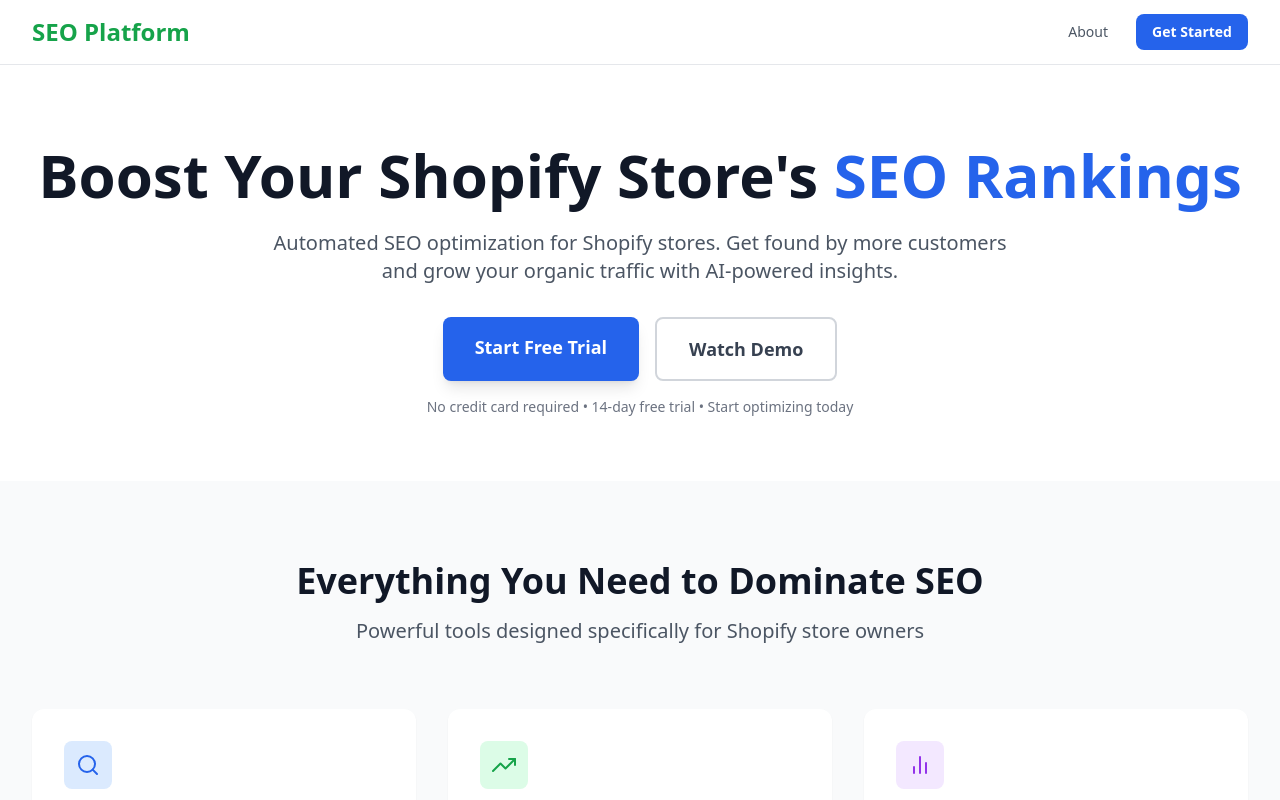
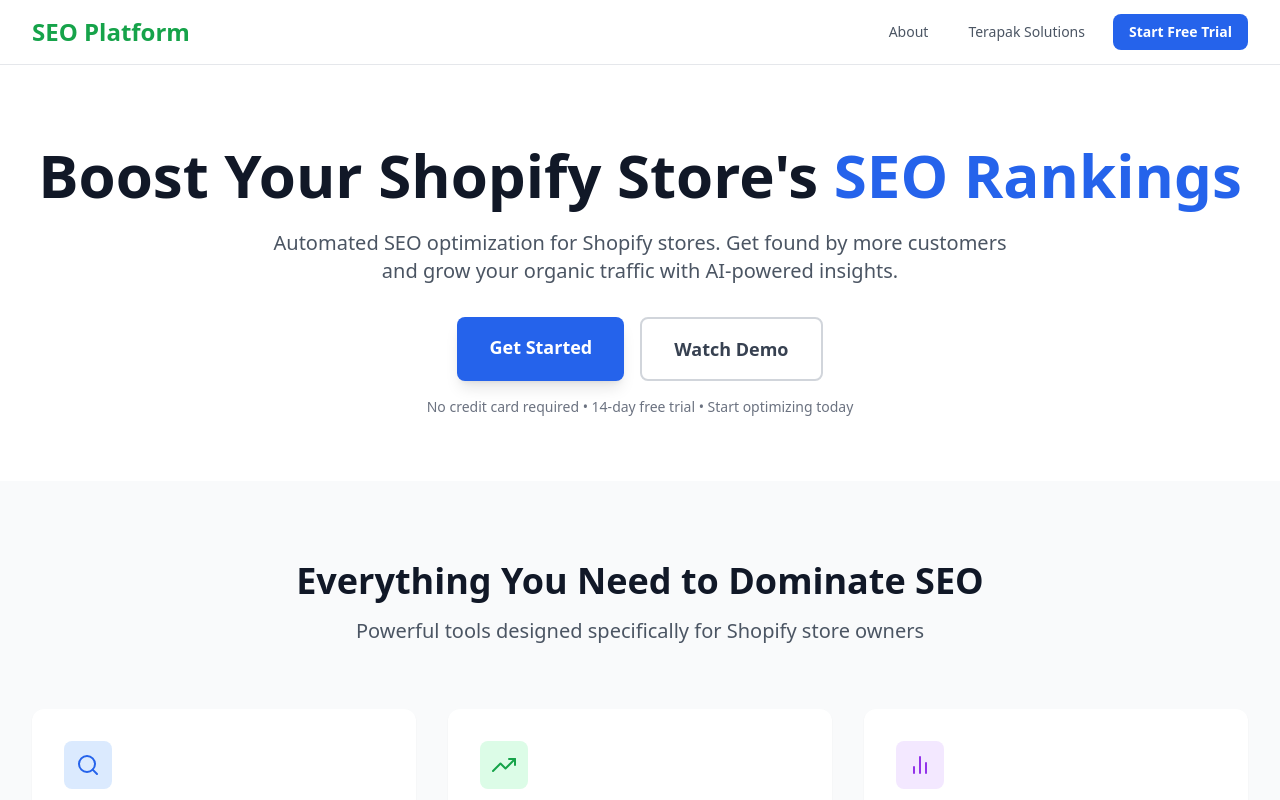
Before and after one commit to sterapak/seoplatform, a React (Vite) app: page / in a window 1280 px wide. Shown: the top 800 px of the page. Built offline with nearby package versions, Linux system fonts and the light colour scheme.

Commit message:
Update navigation: Add Terapak Solutions link, move Start Free Trial to header
- Add 'Terapak Solutions' link next to 'About' in navigation
- Move 'Start Free Trial' button to header (replaces 'Get Started')
- Change hero CTA button from 'Start Free Trial' to 'Get Started'

```diff
--- a/src/pages/LandingPage.jsx
+++ b/src/pages/LandingPage.jsx
@@ -20,10 +20,16 @@
                 About
               </Link>
               <Link
+                to="/app/terapak-solutions"
+                className="text-gray-600 hover:text-gray-900 px-3 py-2 rounded-md text-sm font-medium transition"
+              >
+                Terapak Solutions
+              </Link>
+              <Link
                 to="/app/seoplatform"
                 className="bg-blue-600 text-white px-4 py-2 rounded-lg text-sm font-semibold hover:bg-blue-700 transition"
               >
-                Get Started
+                Start Free Trial
               </Link>
             </div>
           </div>
@@ -45,7 +51,7 @@
               to="/app/seoplatform"
               className="bg-blue-600 text-white px-8 py-4 rounded-lg text-lg font-semibold hover:bg-blue-700 transition shadow-lg hover:shadow-xl"
             >
-              Start Free Trial
+              Get Started
             </Link>
             <button className="border-2 border-gray-300 text-gray-700 px-8 py-4 rounded-lg text-lg font-semibold hover:border-gray-400 transition">
               Watch Demo
```
